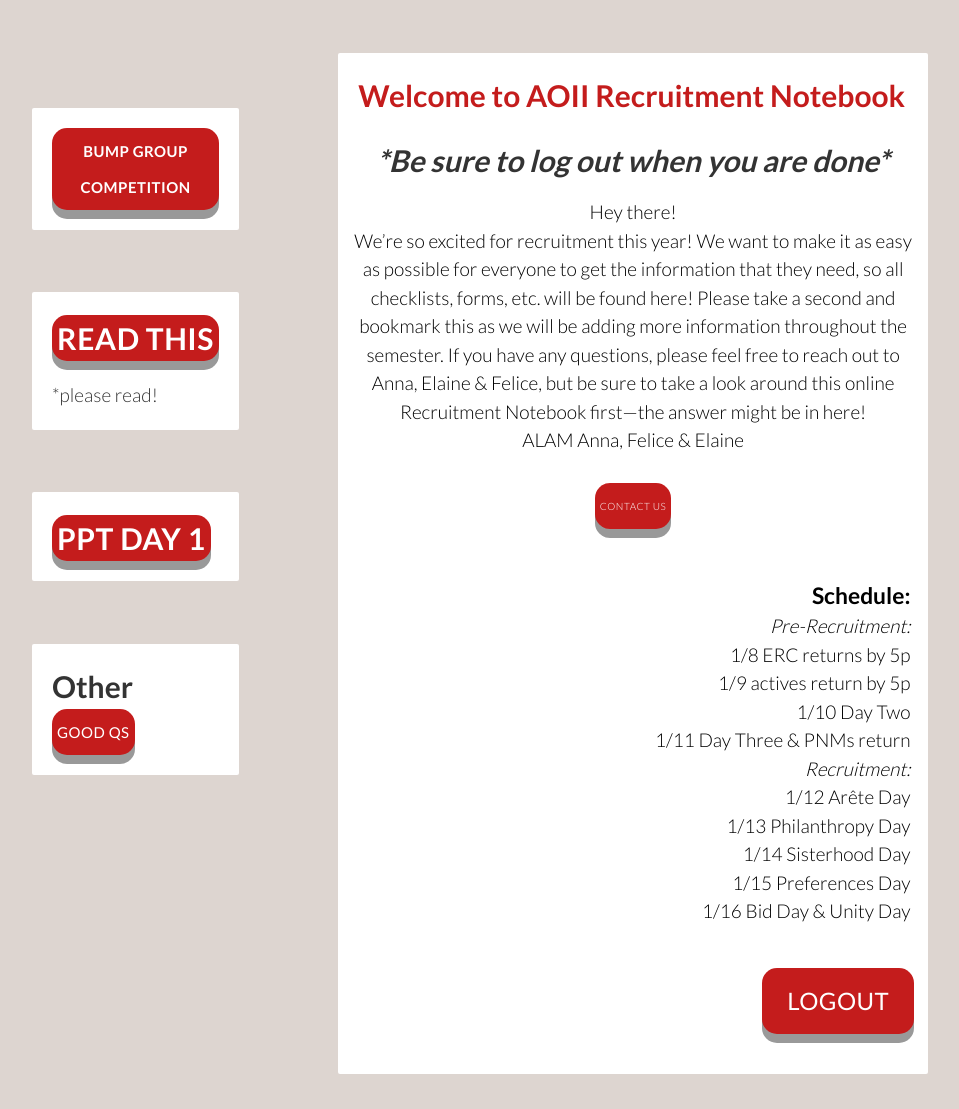
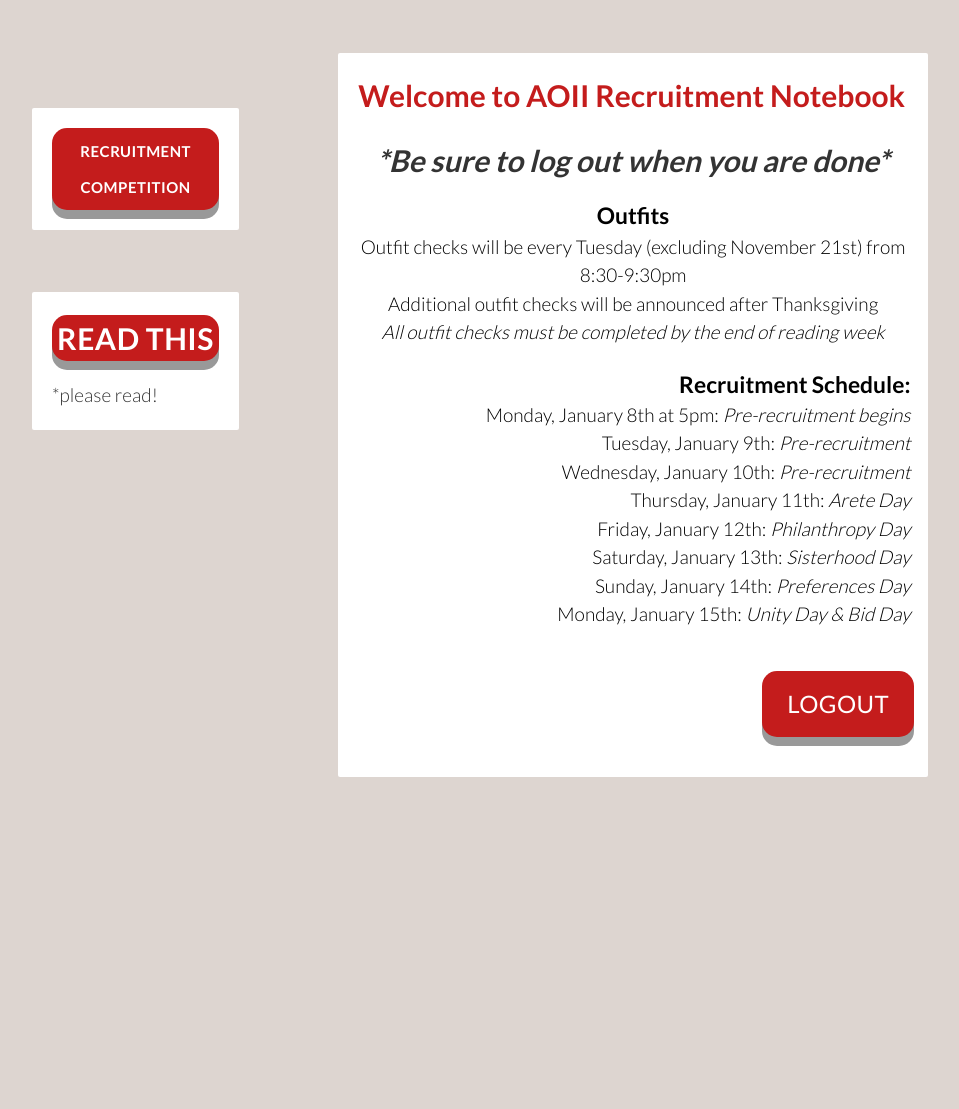
Before and after one commit to elainecole/aoii-recruitment, a Django app: page / in a window 1280 px wide. Shown: the whole page, without its empty margins (160-1119 px from the left). After the commit the page ends 777 px from the top, so only its background shows below. Run offline with Django 3.2, Linux system fonts and the light colour scheme; a user stored in the database is signed in; tables that the repository leaves empty hold one stand-in row (values such as "Sample post"); style sheets or scripts are compiled from the project's sources.

Commit message:
updating nb

```diff
--- a/webapp/templates/partials/hello/hello_base.html
+++ b/webapp/templates/partials/hello/hello_base.html
@@ -5,8 +5,8 @@
             <div class="card wrapper auth-wrapper">
                 <div class="card-content">
                     <p class="title-lato">
-                        <a href="https://docs.google.com/spreadsheets/d/1hfQyes1-SAiyBcp21X4geHZTED9wFMKziSNChwl_V9g/edit?usp=sharing" target="_blank" class="login-button btn" style="padding: 5px; font-size: 15px">
-                            BUMP GROUP COMPETITION
+                        <a href="https://docs.google.com/spreadsheets/d/1USvOzNUQhZ6TPwcfFFQbgHSIutFj8Heyt7xr7tL9Lw8/edit?usp=sharing" target="_blank" class="login-button btn" style="padding: 5px; font-size: 15px">
+                            RECRUITMENT COMPETITION
                         </a>
                     </p>
                 </div>
@@ -23,7 +23,7 @@
                     </p>
                 </div>
             </div>
-            <div class="card wrapper auth-wrapper">
+            <!-- <div class="card wrapper auth-wrapper">
                 <div class="card-content">
                         <p class="title-lato">
                             <a href="https://docs.google.com/presentation/d/1GICGufe0W8mTjf4OTxCMyNuhN5u7AhsElc77zlsskzA/edit?usp=sharing" target="_blank" class="login-button btn" style="padding: 5px; font-size: 30px">
@@ -33,8 +33,8 @@
 
                 </div>
 
-            </div>
-            <div class="card wrapper auth-wrapper">
+            </div> -->
+            <!-- <div class="card wrapper auth-wrapper">
                 <div class="card-content">
                     <p class="title-lato">
                         Other
@@ -43,7 +43,7 @@
                         Good Qs
                     </a>
                 </div>
-            </div>
+            </div> -->
         </div>
         <div style="padding-top: 5%" class="col m8 offset-m1 s12">
             <div class="card wrapper">
--- a/webapp/templates/partials/hello/user_base.html
+++ b/webapp/templates/partials/hello/user_base.html
@@ -6,12 +6,10 @@
     </div>
     <div class="subtitle-lato">
         <p>
-            Hey there!<br>
-            We’re so excited for recruitment this year! We want to make it as easy as possible for everyone to get the information that they need, so all checklists, forms, etc. will be found here! Please take a second and bookmark this as we will be adding more information throughout the semester. If you have any questions, please feel free to reach out to Anna, Elaine &amp; Felice, but be sure to take a look around this online Recruitment Notebook first—the answer might be in here!
-            <br>ALAM Anna, Felice &amp; Elaine<br><br>
-            <a href="https://docs.google.com/document/d/1TEN006S9pCy__2eyymE77N3KpE0vUFwa6sfmknUkWR4/edit?usp=sharing" target="_blank" class="login-button btn" style="padding: 5px; font-size: 10px">
-                CONTACT US
-            </a><br><br>
+          <b><big>Outfits</big></b><br>
+          Outfit checks will be every Tuesday (excluding November 21st) from 8:30-9:30pm <br>
+          Additional outfit checks will be announced after Thanksgiving <br>
+          <em>All outfit checks must be completed by the end of reading week </em> <br>
         </p>
     </div>
     <div class="subtitle-lato">
@@ -22,18 +20,15 @@
         <div class="col-md-4">
             <div class="subtitle-lato" style="padding-right: 20px; text-align: right">
                 <p>
-                    <b><big>Schedule:</big></b><br>
-                    <em>Pre-Recruitment:</em><br>
-                    1/8 ERC returns by 5p<br>
-                    1/9 actives return by 5p<br>
-                    1/10 Day Two<br>
-                    1/11 Day Three & PNMs return<br>
-                    <em>Recruitment:</em><br>
-                    1/12 Arête Day<br>
-                    1/13 Philanthropy Day<br>
-                    1/14 Sisterhood Day<br>
-                    1/15 Preferences Day<br>
-                    1/16 Bid Day &amp; Unity Day
+                    <b><big>Recruitment Schedule:</big></b><br>
+                    Monday, January 8th at 5pm: <em>Pre-recruitment begins</em><br>
+                    Tuesday, January 9th: <em>Pre-recruitment</em><br>
+                    Wednesday, January 10th: <em>Pre-recruitment</em><br>
+                    Thursday, January 11th: <em>Arete Day</em><br>
+                    Friday, January 12th: <em>Philanthropy Day</em><br>
+                    Saturday, January 13th: <em>Sisterhood Day</em><br>
+                    Sunday, January 14th: <em>Preferences Day</em><br>
+                    Monday, January 15th: <em>Unity Day &amp; Bid Day</em><br>
                 </p>
             </div>
         </div>
```
